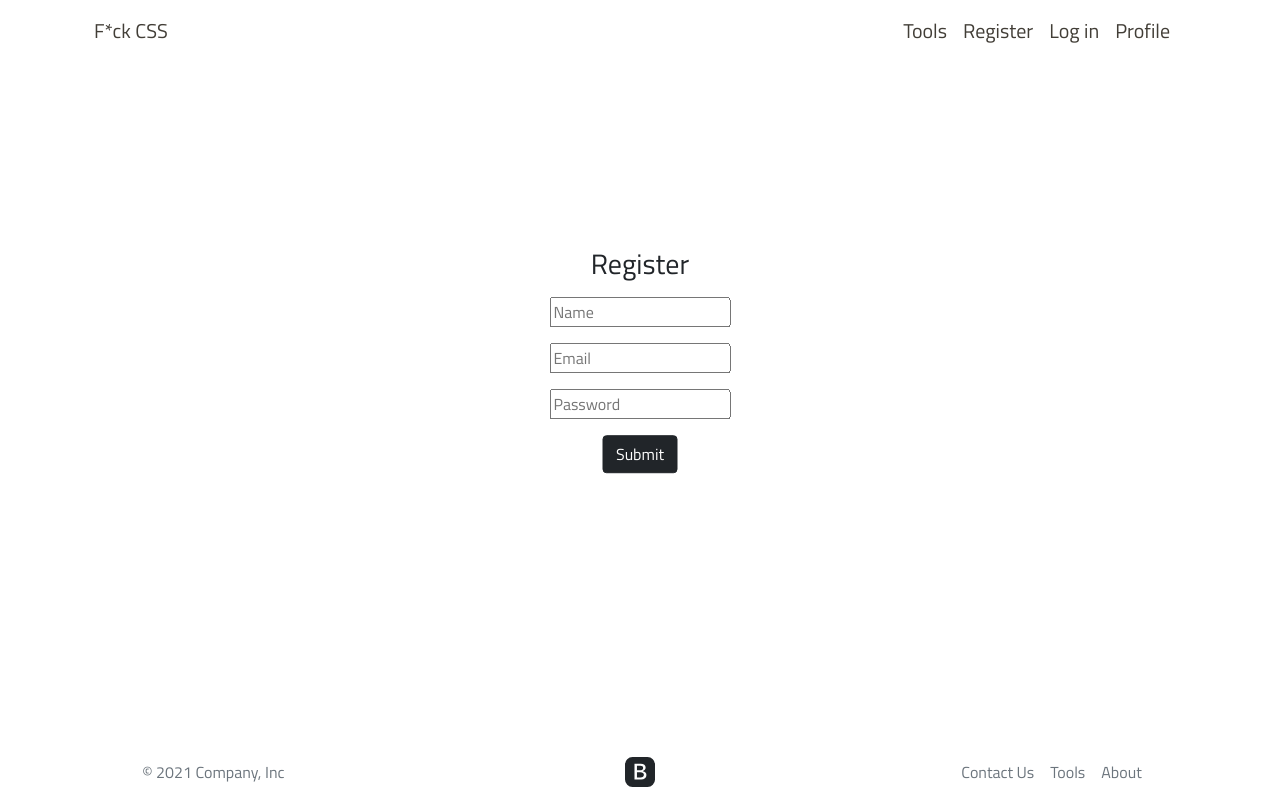
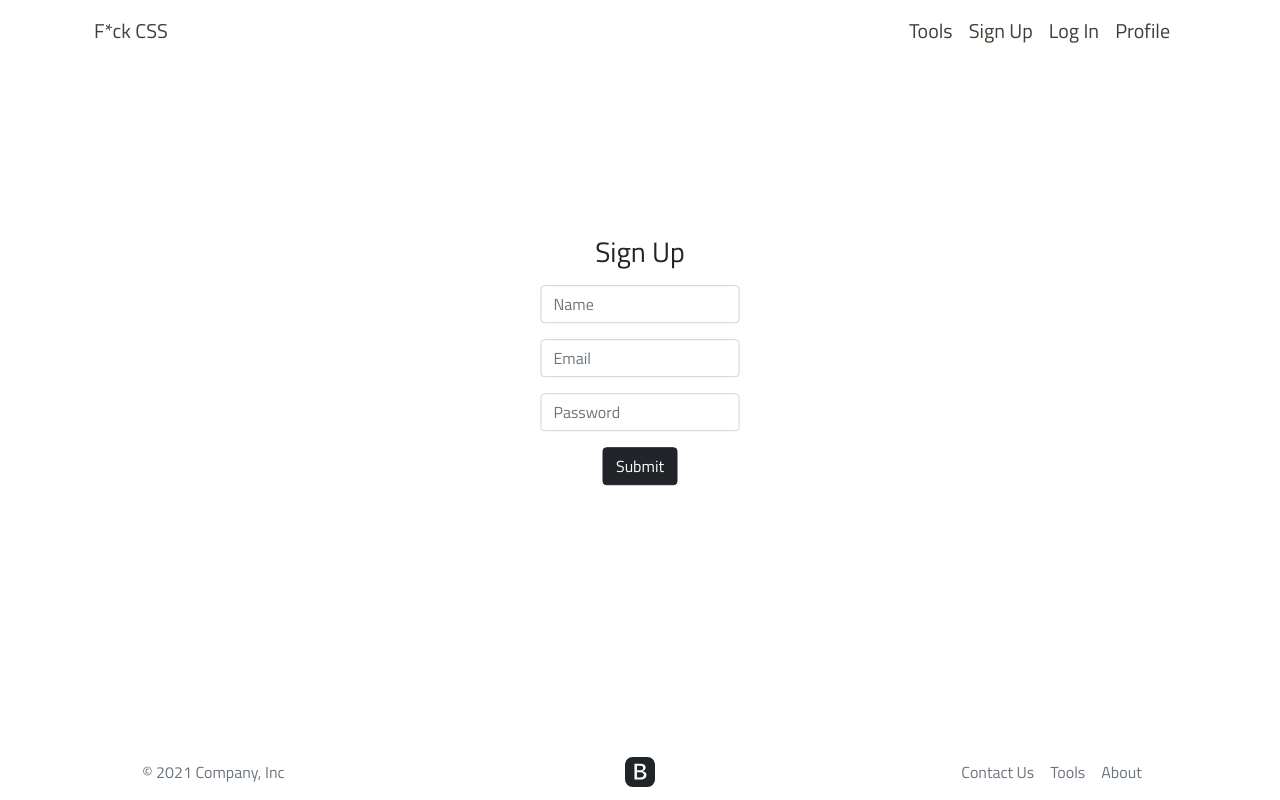
Before and after one commit to fck-css/web, a React (Create React App) app: page /register in a window 1280 px wide. Built offline with nearby package versions, Linux system fonts and the light colour scheme.

Commit message:
finish register with errors

```diff
--- a/src/components/InputGroup/InputGroup.jsx
+++ b/src/components/InputGroup/InputGroup.jsx
@@ -1,16 +1,17 @@
 import react from "react";
 import './InputGroup.scss';
 
-const InputGroup = ({ id, type, placeholder, register }) => {
+const InputGroup = ({ id, type, placeholder, register, error }) => {
     return (
         <div>
             <input
                 type={type}
-                className="mb-3"
+                className={`mt-3 form-control ${error ? 'is-invalid' : '' }`}
                 id={id}
                 placeholder={placeholder}
                 {...register(id)}
             />
+            { error && <div className="invalid-feedback">{error}</div> }
         </div>
     )
 };
--- a/src/components/Navbar/Navbar.jsx
+++ b/src/components/Navbar/Navbar.jsx
@@ -18,8 +18,8 @@ const Navbar = () => {
                     <div className="dropdown-divider"></div>
                     <a className="dropdown-item" href="/">Something else here</a>
                   </div>
-                  <Link className="navbar-brand" to="/register">Register</Link>
-                  <Link className="navbar-brand" to="/login">Log in</Link>
+                  <Link className="navbar-brand" to="/register">Sign Up</Link>
+                  <Link className="navbar-brand" to="/login">Log In</Link>
                   <a className="navbar-brand" href="/">Profile</a>
                 </div>
               </div>
--- a/src/views/Register/Register.jsx
+++ b/src/views/Register/Register.jsx
@@ -1,5 +1,5 @@
-import react, { useState } from "react";
-import { appendErrors, useForm } from "react-hook-form";
+import { useState } from "react";
+import { useForm } from "react-hook-form";
 import { useNavigate } from "react-router-dom";
 import * as yup from 'yup';
 import { yupResolver } from '@hookform/resolvers/yup';
@@ -15,49 +15,53 @@ const schema = yup.object({
 
 const Register = () => {
     const [isSubmiting, setIsSubmiting] = useState(false);
-    const [backErrors, setBackErrors] = useState({});
     const navigate = useNavigate();
 
-    const { register, handleSubmit, formState: { errors } } = useForm({
+    const { register, handleSubmit, setError, formState: { errors } } = useForm({
         resolver: yupResolver(schema)
     });
 
     const onSubmit = data => {
-        setBackErrors({});
+        console.log('entra');
         setIsSubmiting(true);
 
         registerRequest(data)
             .then(user => navigate('/login'))
-            .catch(err => setBackErrors(err?.response?.data?.errors))
+            .catch(err => {
+                console.log(err.response)
+                if(err.response.status === 409){
+                    setError('email', {message: 'Email already exists'})
+                }
+            })
             .finally(() => setIsSubmiting(false));
     }
 
     return (
         <div className="register-form">
-            <h3 className="mb-3">Register</h3>
+            <h3 className="mb-3">Sign Up</h3>
             <form onSubmit={handleSubmit(onSubmit)}>
                 <InputGroup
                     placeholder="Name"
                     type="text"
                     id="name"
                     register={ register }
-                    error={backErrors?.name || errors.name?.message}
+                    error={errors.name?.message}
                 />
                 <InputGroup
                     placeholder="Email"
                     type="email"
                     id="email"
                     register={ register }
-                    error={backErrors?.email || errors.email?.message}
+                    error={errors.email?.message}
                 />
                 <InputGroup
                     placeholder="Password"
                     type="password"
                     id="password"
                     register={ register }
-                    error={backErrors?.password || errors.password?.message}
+                    error={errors.password?.message}
                 />
-                <button className={`btn btn-${isSubmiting ? 'secondary' : 'dark'}`}>{isSubmiting ? 'Registering...' : 'Submit'}</button>
+                <button className={`mt-3 btn btn-${isSubmiting ? 'secondary' : 'dark'}`}>{isSubmiting ? 'Registering...' : 'Submit'}</button>
             </form>
         </div>
     )
```
